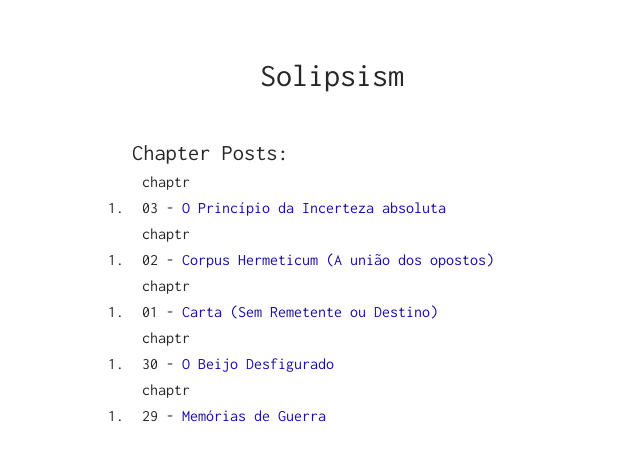
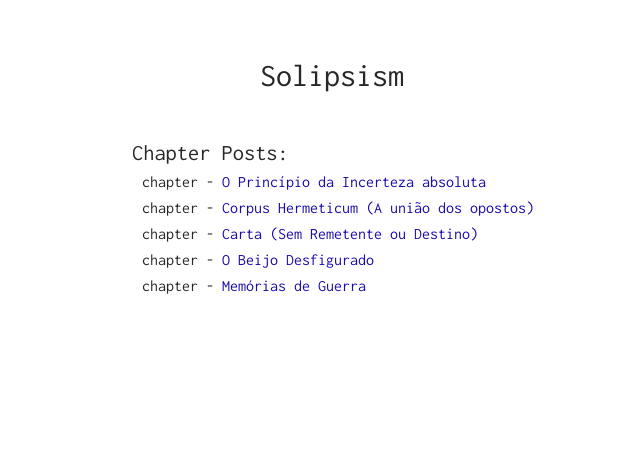
Before and after one commit to sorathpanzer/sorathpanzer.github.io, a Jekyll site: the page built from index.html, in a window 1280 px wide. Shown: the top 461 px of the page, without its empty margins (208-848 px from the left). Built offline with Jekyll 4.4.1, drawn with Linux system fonts in a browser that asks for light colours.

Commit message:
Update index.html

```diff
--- a/index.html
+++ b/index.html
@@ -8,14 +8,11 @@ layout: default
     <h1>Chapter Posts:</h1>
     <ul>
         {% for post in site.posts %}
+
         <li>
-        chaptr
+             chapter  - <a href="{{ post.url }}">{{ post.title }}</a>
         </li>
-        <ol type="1">
-        <li>
-             <span class="date">{{ post.date | date: '%d' }}</span>  - <a href="{{ post.url }}">{{ post.title }}</a>
-        </li>
-        </ol>
+
         {% endfor %}
     </ul>
 </div>
```
